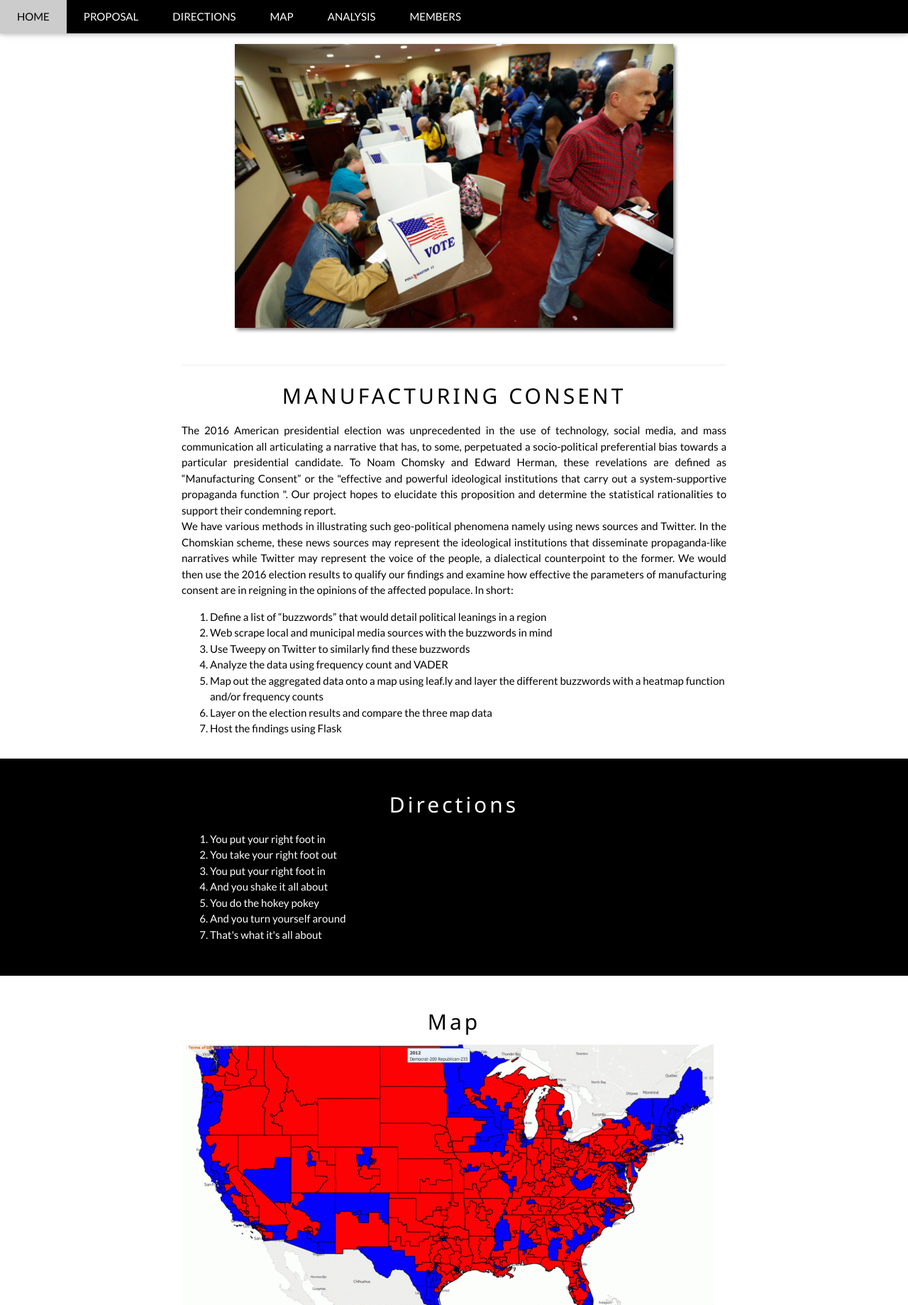
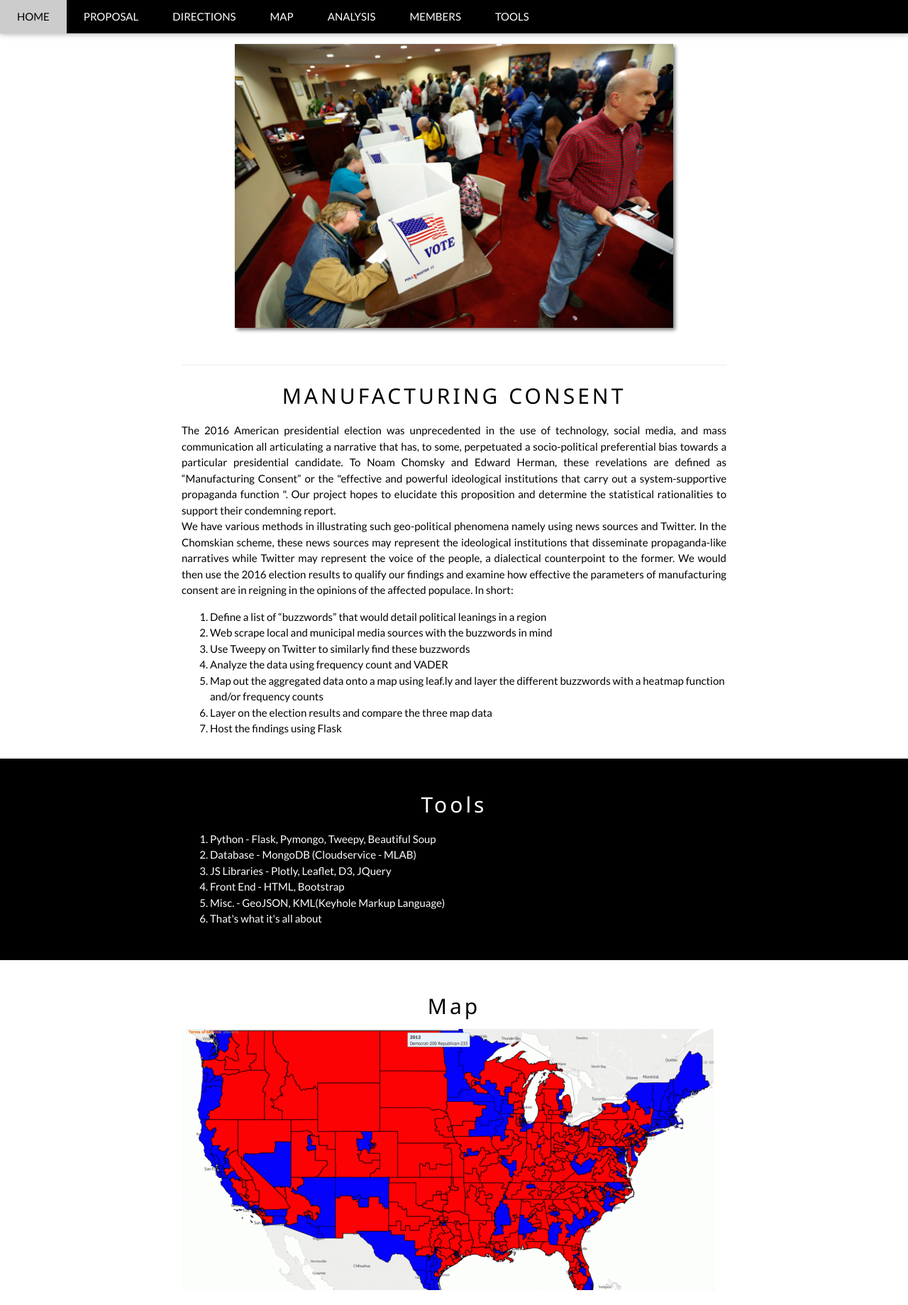
Before and after one commit to jyyu03/Manufacturing-Consent, a Flask app: page / in a window 1280 px wide. Shown: the top 1839 px of the page at 71% size. Run offline with Flask 2, Linux system fonts and the light colour scheme; some libraries are stand-ins or nearby versions.

Commit message:
With technoology details on main page

```diff
--- a/templates/landingpage.html
+++ b/templates/landingpage.html
@@ -53,6 +53,8 @@
                 </div>
             </div>
             <a href="#Members" class="w3-bar-item w3-button w3-padding-large w3-hide-small">MEMBERS</a>
+            <a href="#Tools" class="w3-bar-item w3-button w3-padding-large w3-hide-small">TOOLS</a>
+
         </div>
     </div>
 
@@ -145,20 +147,20 @@
     </div>
 
     <!-- Directions Section -->
-    <div class="w3-black" id="Directions">
+    <div class="w3-black" id="Tools">
         <div class="w3-container w3-content w3-padding-32" style="max-width:800px">
-            <h2 class="w3-wide w3-center">Directions</h2>
+            <h2 class="w3-wide w3-center">Tools</h2>
             <ol>
-                <li>You put your right foot in</li>
-                <li>You take your right foot out</li>
-                <li>You put your right foot in</li>
-                <li>And you shake it all about</li>
-                <li>You do the hokey pokey</li>
-                <li>And you turn yourself around</li>
+                <li>Python - Flask, Pymongo, Tweepy, Beautiful Soup</li>
+                <li>Database - MongoDB (Cloudservice - MLAB)</li>
+                <li>JS Libraries - Plotly, Leaflet, D3, JQuery</li>
+                <li>Front End - HTML, Bootstrap</li>
+                <li>Misc. - GeoJSON, KML(Keyhole Markup Language)</li>
                 <li>That's what it's all about</li>
             </ol>
         </div>
     </div>
+
 
     <!-- The Map Section -->
     <div id="Map">
```
